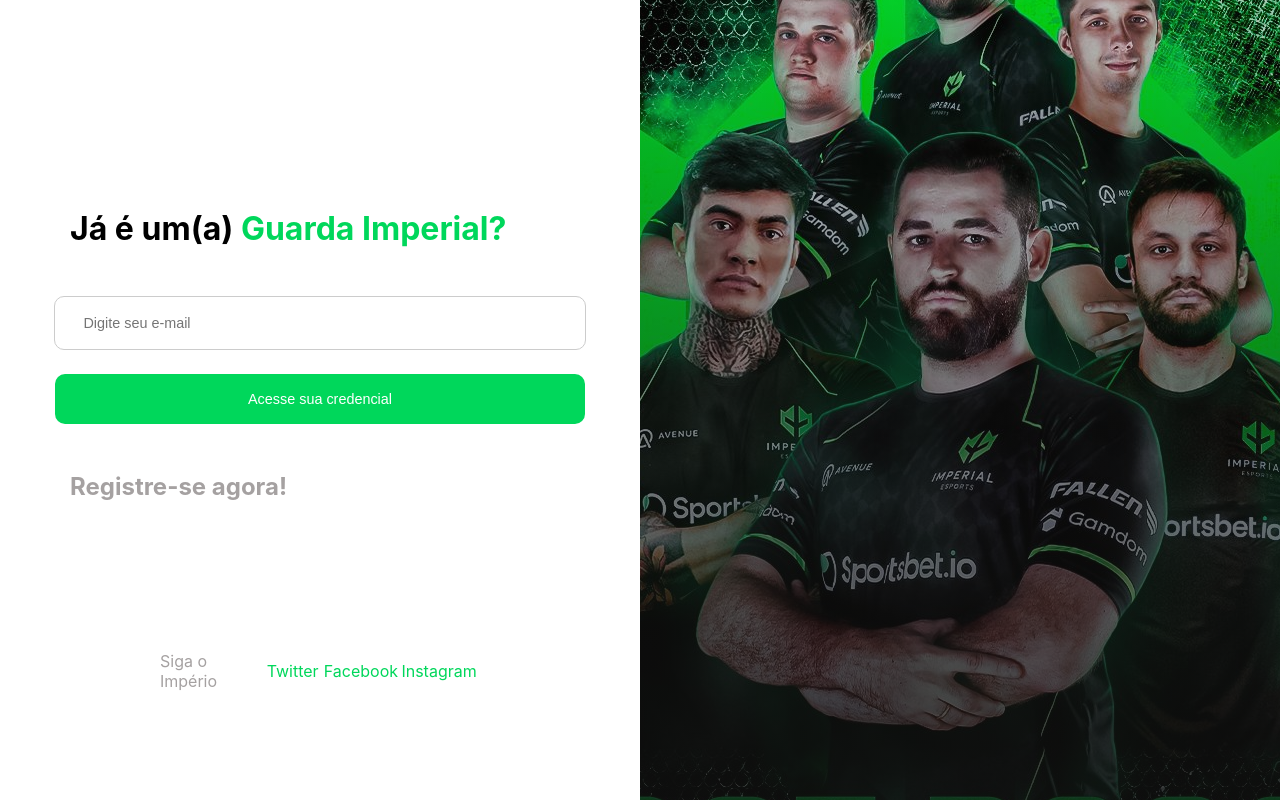
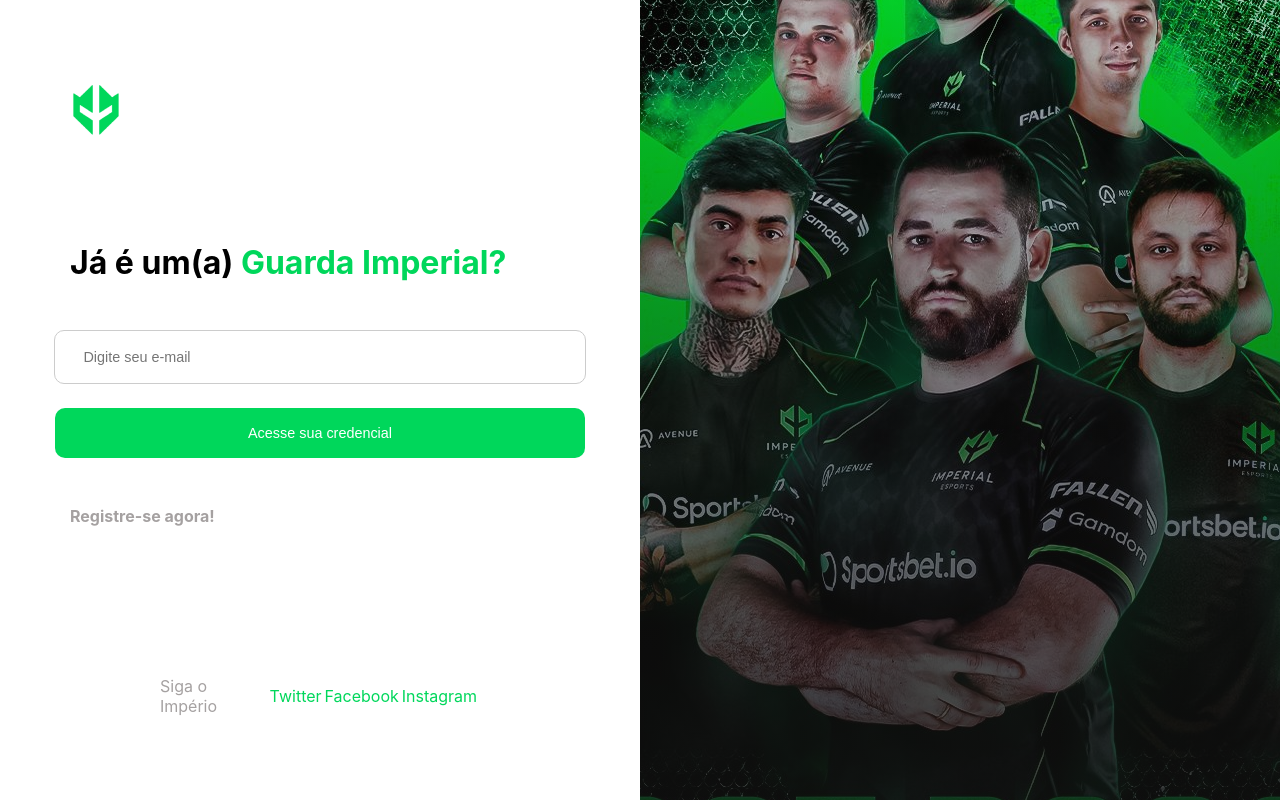
Before and after one commit to oliveiradonai/guarda-imperial, a plain HTML site: page index.html in a window 1280 px wide. Drawn offline with Linux system fonts and the light colour scheme.

Commit message:
ajusts layout

```diff
--- a/index.css
+++ b/index.css
@@ -21,6 +21,10 @@
     justify-content: center;
     flex-direction: column;
     width: 50%;
+}
+
+.left .logo{
+    width: 500px;
 }
 
 .left .input-email{
@@ -58,6 +62,7 @@
 }
 
 .left .registry{
+    font-size: 1rem;
     color: rgb(165, 161, 161);
     width: 500px;
     margin-bottom: 150px;
@@ -111,6 +116,7 @@
     display: flex;
     align-items: center;
     flex-direction: row;
+    justify-content: space-evenly;
     width: -webkit-fill-available;
 }
 
@@ -121,5 +127,5 @@
 .bottom .right span a{
     color: #00d75b;
     text-decoration: none;
-    margin-right: 10px;
+    /* margin-right: 10px; */
 }
--- a/index.html
+++ b/index.html
@@ -6,12 +6,16 @@
     <meta http-equiv="X-UA-Compatible" content="IE=edge">
     <meta name="viewport" content="width=device-width, initial-scale=1.0">
     <link rel="stylesheet" href="index.css">
+    <link rel="shortcut icon" href="./src/logo.png" type="image/x-icon">
     <title>Guarda Imperial</title>
 </head>
 
 <body>
     <div class="container">
         <div class="left">
+            <div class="logo">
+                <img src="./src/logo.png" alt="logo">
+            </div>
             <h1 class="title">Já é um(a) <span>Guarda Imperial?</span></h1>
             <input class="input-email" type="text" name="email" id="email" placeholder="Digite seu e-mail">
             <button class="button">Acesse sua credencial</button>
```
Also changed, not shown: src/logo.png (added).
